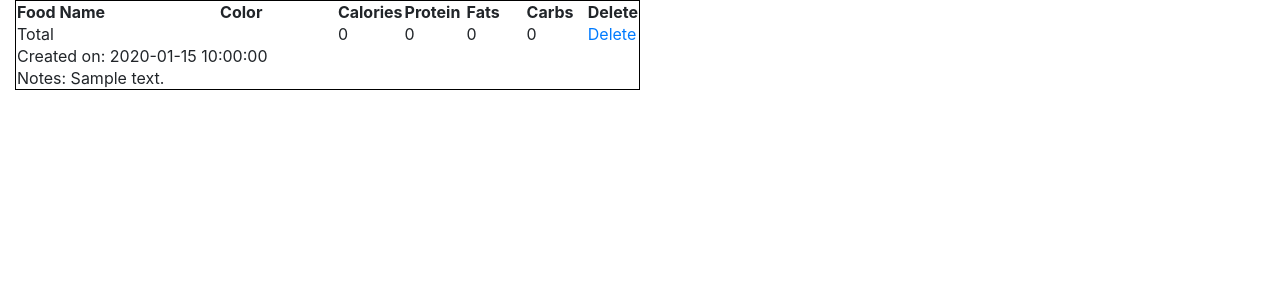
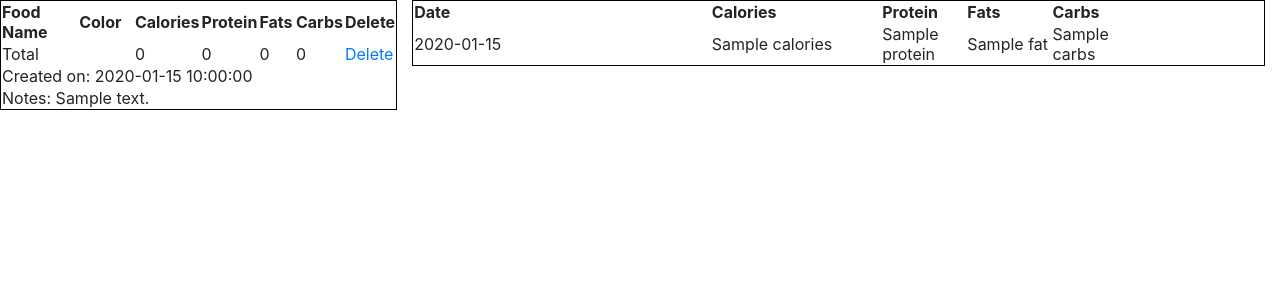
Before and after one commit to nathanmp/food-tracker, a Python web app: template templates/stats.html in a window 1280 px wide. Shown: the part 50-350 px from the top of the page. Run offline with Jinja, Linux system fonts and the light colour scheme; the template is opened without the code that fills it: most values are stand-ins (such as "Sample title", 1, 10 or a date in 2020); some libraries are stand-ins or nearby versions.

Commit message:
Added a view of stats by date on stats.html. Added serving sizes to stats.html.

```diff
--- a/templates/stats.html
+++ b/templates/stats.html
@@ -13,9 +13,9 @@
 </script>
 {% include "header.html" %}
 <div class="container-fluid">
+<div class="row">
+<div class="col-xs-6">
 {% for meal in meals %}
-<div class="row">
-<div class="col">
 {% if foodelems != [] %}
 {% set ns = namespace() %}
 {% set ns.cals = 0 %}
@@ -31,7 +31,7 @@
 {% endif %}
 {% endfor %}
 {% endif %}
-<table class="w-50 mealtable" style="border-collapse: collapse;">
+<table class="mealtable" style="border-collapse: collapse;">
 	<col style="width:35%">
 	<col style="width:20%">
 	<col style="width:10%">
@@ -51,7 +51,7 @@
 	{% for item in meal['list'] %}
 	{% if item.active == True %}
 	<tr class="mealrow">
-	<td>{{item.name}}</td>
+	<td>{{item.name}}: {{item.sid}}</td>
 	<td>{{item.color}}</td>
 	<td>{{item.calories}}</td>
 	<td>{{item.protein_amt}}</td>
@@ -78,7 +78,33 @@
 	</tr>
 	{% endif %}
 </table>
+{% endfor %}
+</div>
+<div class="col">
+	<table class="mealtable" style="border-collapse: collapse;">
+	<col style="width:35%">
+	<col style="width:20%">
+	<col style="width:10%">
+	<col style="width:10%">
+	<col style="width:10%">
+	<col style="width:10%">
+	<col style="width:5%">
+	<tr class="mealrow">
+		<th class="mealheading">Date</th>
+		<th class="mealheading">Calories</th>
+		<th class="mealheading">Protein</th>
+		<th class="mealheading">Fats</th>
+		<th class="mealheading">Carbs</th>
+	</tr>
+	{% for date in d|reverse %}
+	<tr class="daterow">
+		<td class="data">{{date}}</td>
+		<td class="data">{{d[date].calories}}</td>
+		<td class="data">{{d[date].protein}}</td>
+		<td class="data">{{d[date].fat}}</td>
+		<td class="data">{{d[date].carbs}}</td>
+	</tr>
+	{% endfor %}
+	</table>
 </div>
 </div>
-<br>
-{% endfor %}
```
Also changed, not shown: routes.py (+37 -22 lines).
